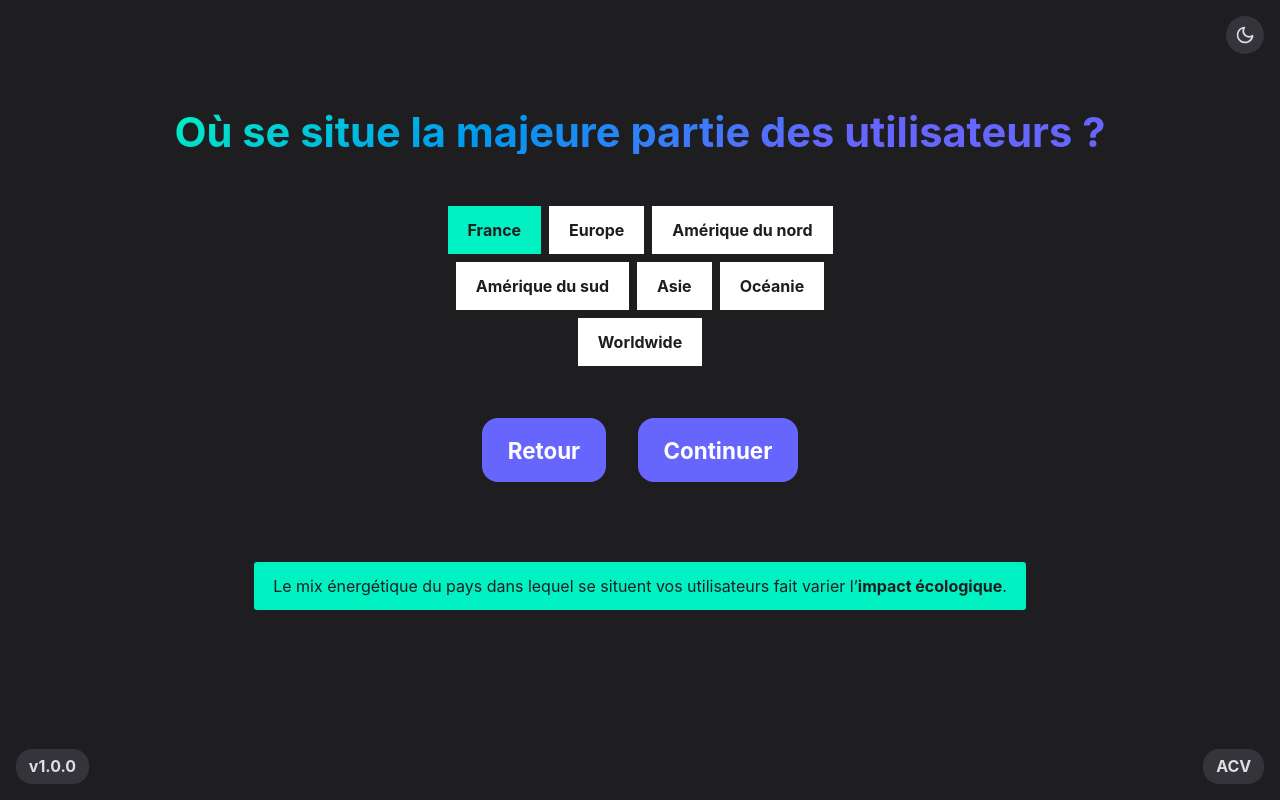
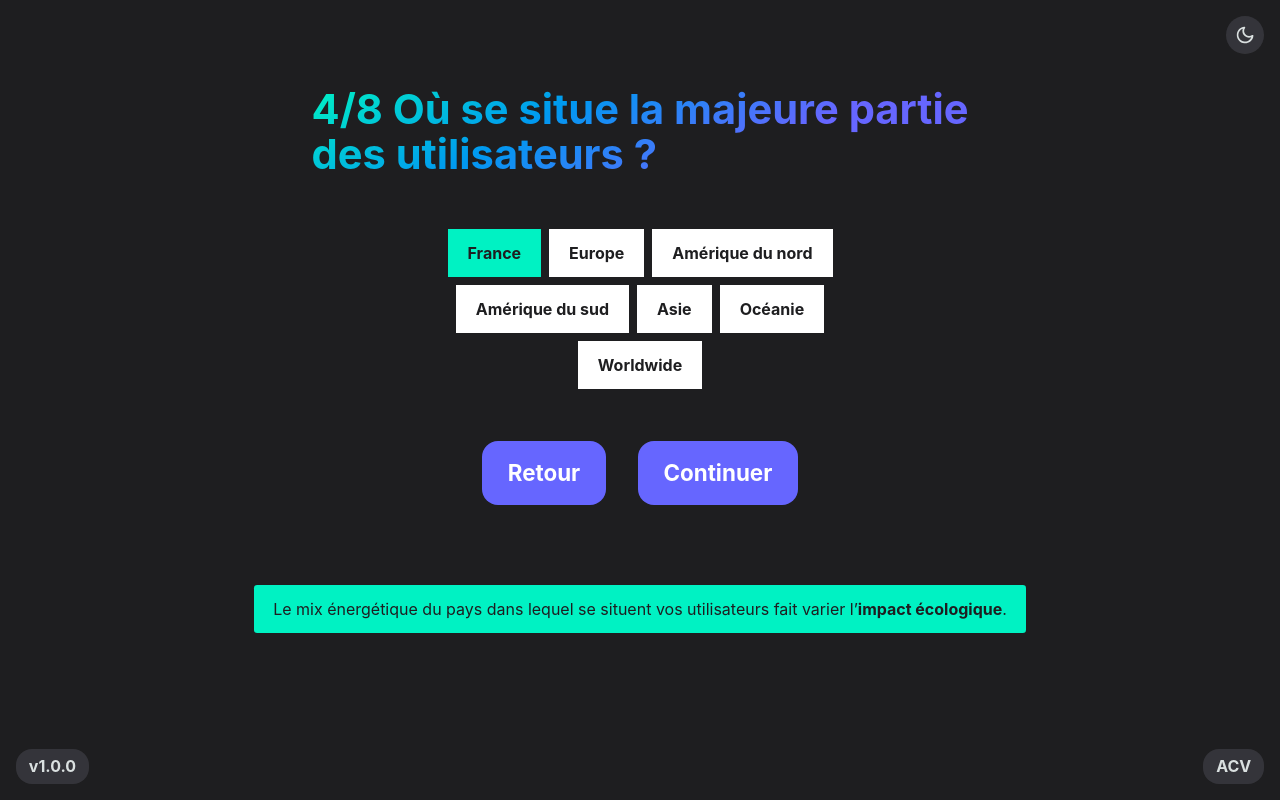
Before and after one commit to adrienloup/lcc, a React (Vite) app: page /lcc/question/localisation-des-visiteurs in a window 1280 px wide. Built offline with nearby package versions, Linux system fonts and the light colour scheme.

Commit message:
Add where page

```diff
--- a/src/pages/Questions/Where/Where.tsx
+++ b/src/pages/Questions/Where/Where.tsx
@@ -25,7 +25,7 @@ function Where({ mode }: { mode: string }) {
       >
         <Title
           cssClass='title'
-          label='Où se situe la majeure partie des utilisateurs&nbsp;?'
+          label='<span>4/8</span> Où se situe la majeure partie<br />des utilisateurs&nbsp;?'
         />
         <form className='form' action=''>
           <div className='radio'>
```
